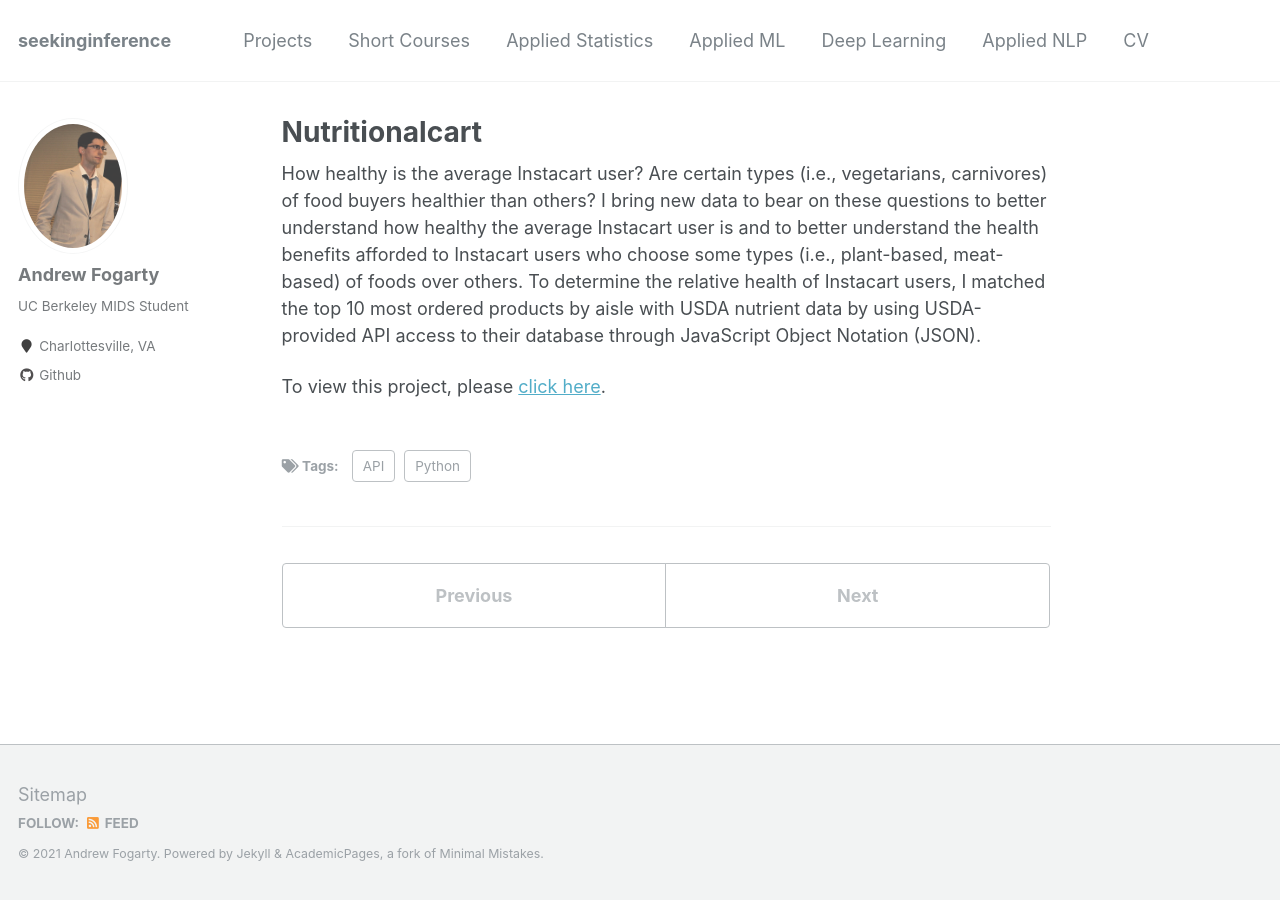
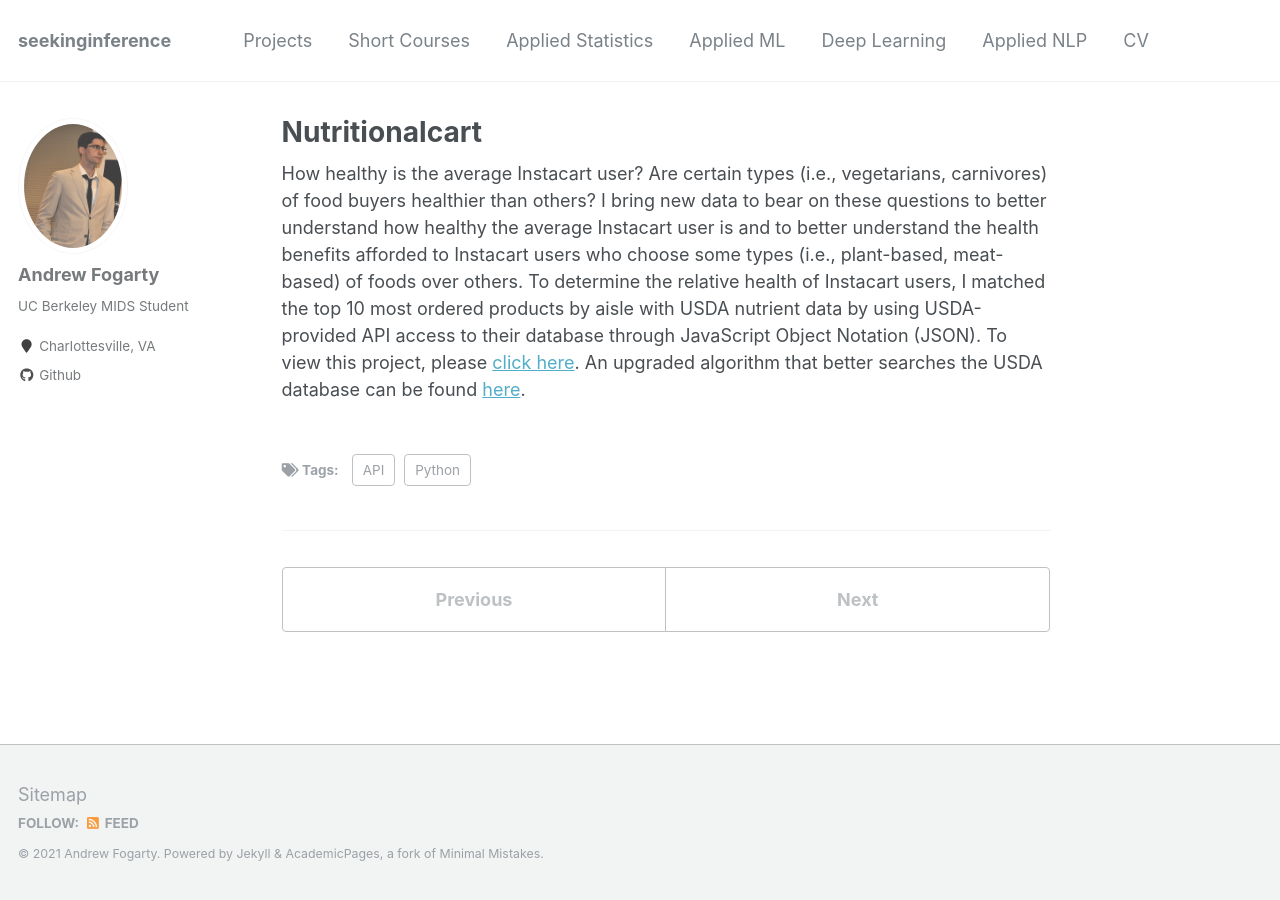
Before and after one commit to afogarty85/afogarty85.github.io, a Jekyll site: the page built from _posts/2020-01-13-nutritionalcart.md, in a window 1280 px wide. Built offline with Jekyll 4.4.1, drawn with Linux system fonts in a browser that asks for light colours.

Commit message:
update nutricart

```diff
--- a/_posts/2020-01-13-nutritionalcart.md
+++ b/_posts/2020-01-13-nutritionalcart.md
@@ -7,6 +7,4 @@ tags:
   - Python
 ---
 
-How healthy is the average Instacart user? Are certain types (i.e., vegetarians, carnivores) of food buyers healthier than others? I bring new data to bear on these questions to better understand how healthy the average Instacart user is and to better understand the health benefits afforded to Instacart users who choose some types (i.e., plant-based, meat-based) of foods over others. To determine the relative health of Instacart users, I matched the top 10 most ordered products by aisle with USDA nutrient data by using USDA-provided API access to their database through JavaScript Object Notation (JSON).
-
-To view this project, please [click here](/projects/nutritionalcart/nutritionalcart.html){:target="_blank"}.
+How healthy is the average Instacart user? Are certain types (i.e., vegetarians, carnivores) of food buyers healthier than others? I bring new data to bear on these questions to better understand how healthy the average Instacart user is and to better understand the health benefits afforded to Instacart users who choose some types (i.e., plant-based, meat-based) of foods over others. To determine the relative health of Instacart users, I matched the top 10 most ordered products by aisle with USDA nutrient data by using USDA-provided API access to their database through JavaScript Object Notation (JSON). To view this project, please [click here](/projects/nutritionalcart/nutritionalcart.html){:target="_blank"}. An upgraded algorithm that better searches the USDA database can be found [here](https://github.com/afogarty85/fooddata_central){:target="_blank"}.
```
